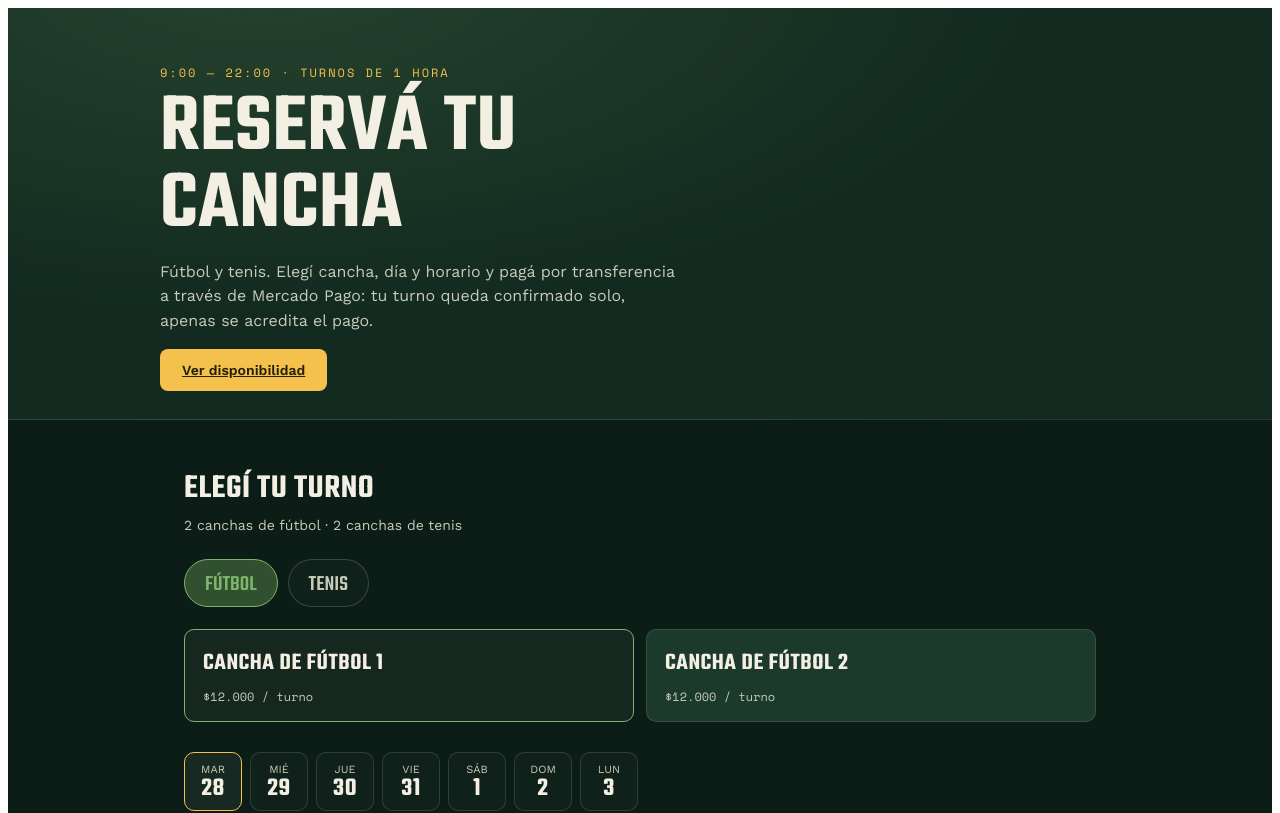
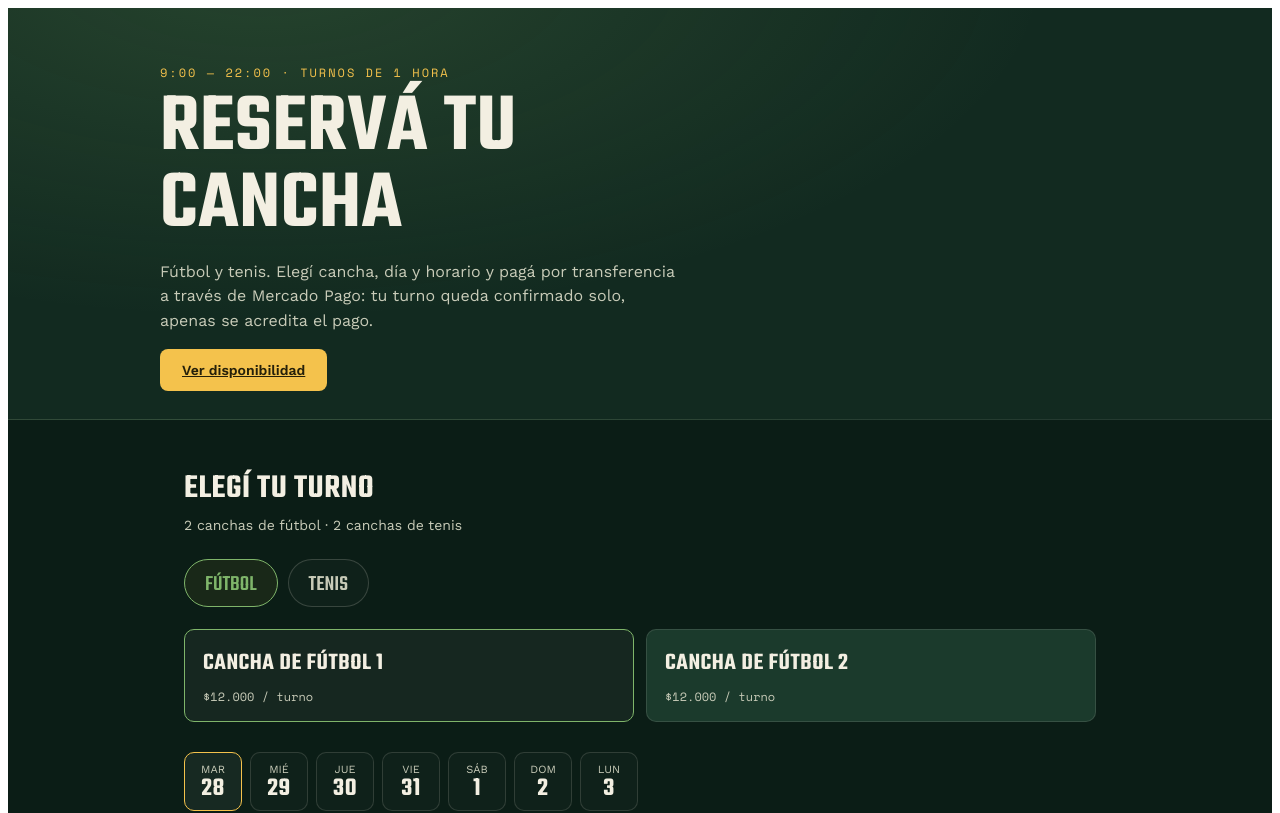
Before and after one commit to ornemeolans/club-canchas, a React (Vite) app in the folder frontend/: page / in a window 1280 px wide. Shown: the top 813 px of the page. Built offline with nearby package versions, Linux system fonts and the light colour scheme; no server answers.

Commit message:
correcciones para mejorar el contraste de los botones

```diff
--- a/frontend/src/styles.css
+++ b/frontend/src/styles.css
@@ -3,9 +3,9 @@
   --field-deep: #0B1D16;
   --field-panel: #1B3A2C;
   --turf: #7FB56A;
-  --turf-soft: #31502F;
+  --turf-soft: #192818;
   --clay: #C97A4A;
-  --clay-soft: #5B3A2A;
+  --clay-soft: #2E1D15;
   --chalk: #F3EFE2;
   --chalk-dim: #C8CBB8;
   --flood: #F4C24C;
```
